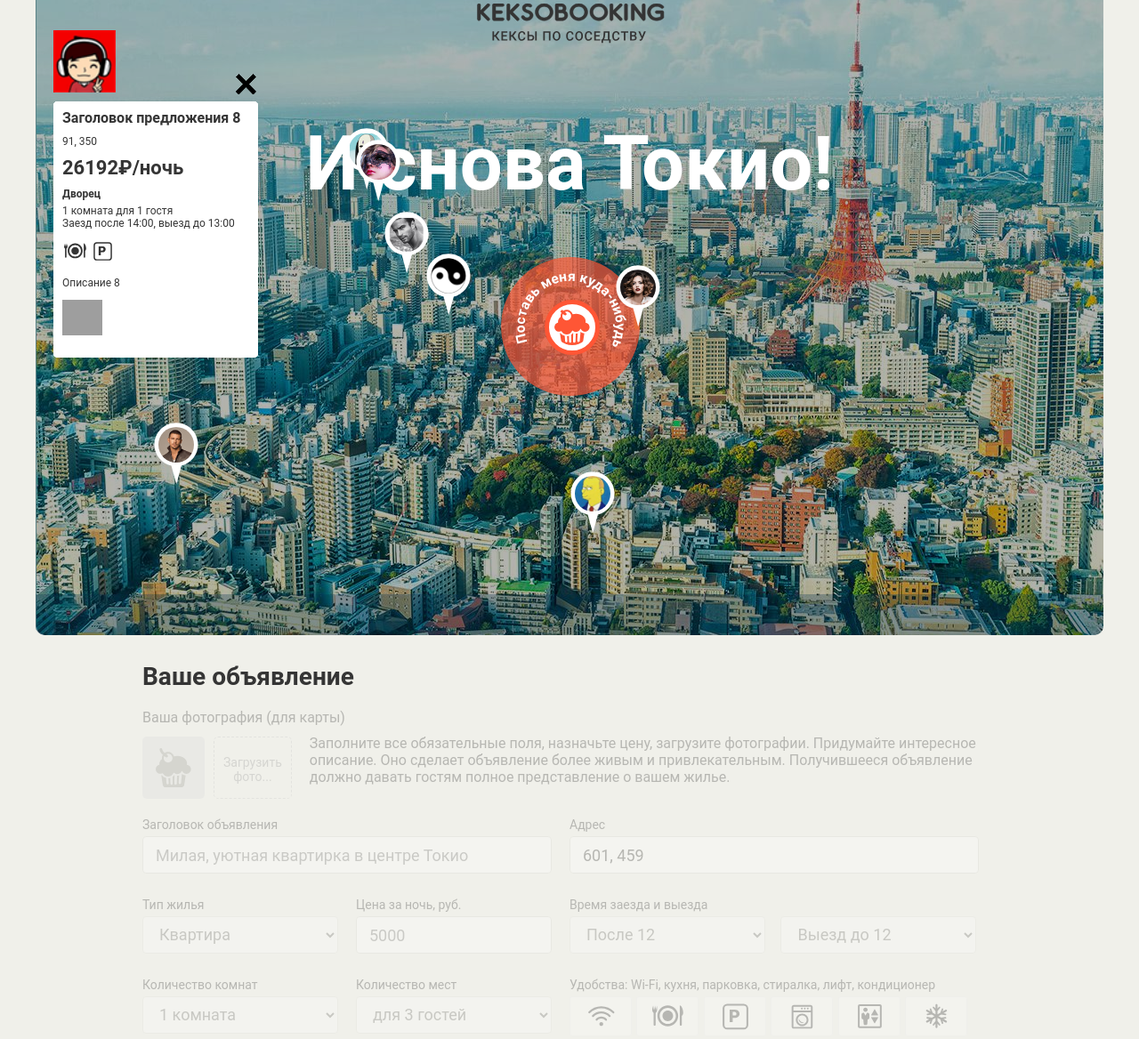
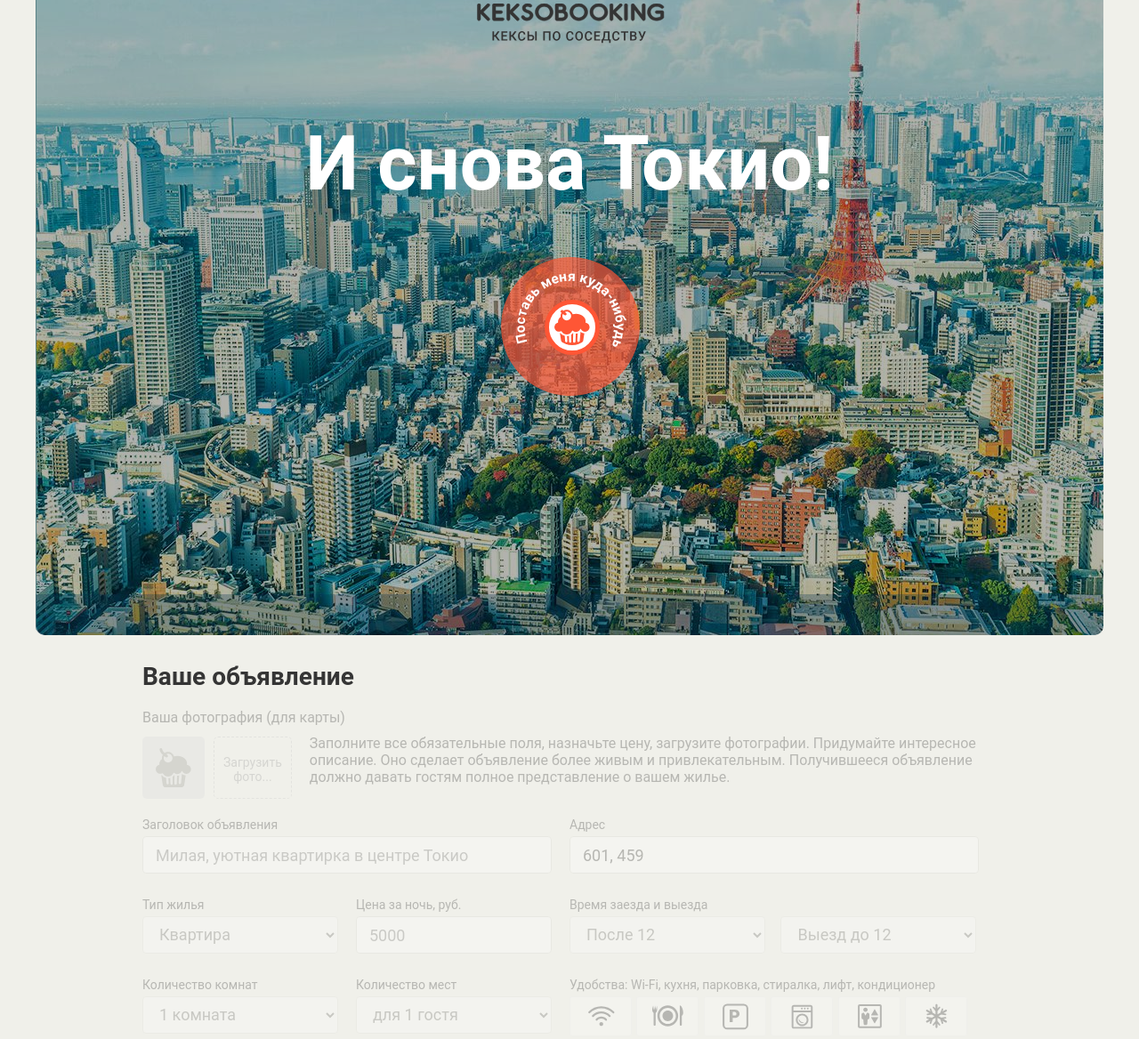
Before and after one commit to potap1986/1335517-keksobooking-20, a website: page index.html in a window 1280 px wide. Shown: the part 36-1204 px from the top of the page at 89% size. Drawn offline with Linux system fonts and the light colour scheme; grey boxes are pictures that could not be loaded; files whose address does not match are found by name.

Commit message:
Личный проект: доверяй, но проверяй (часть 2) ИСПРАВИЛ

```diff
--- a/index.html
+++ b/index.html
@@ -144,9 +144,9 @@
         <fieldset class="ad-form__element">
           <label class="ad-form__label" for="capacity">Количество мест</label>
           <select id="capacity" name="capacity">
-            <option value="3" selected>для 3 гостей</option>
+            <option value="3">для 3 гостей</option>
             <option value="2">для 2 гостей</option>
-            <option value="1">для 1 гостя</option>
+            <option value="1" selected>для 1 гостя</option>
             <option value="0">не для гостей</option>
           </select>
         </fieldset>
--- a/js/main.js
+++ b/js/main.js
@@ -175,24 +175,25 @@ var renderCard = function (count) {
 
 renderFragment(announcementsQantity);
 
-mapPins.appendChild(fragment);
-
 var mapFiltersContainer = document.querySelector('.map__filters-container');
-map.insertBefore(renderCard(announcementsQantity), mapFiltersContainer);
 
 var form = document.querySelector('.ad-form');
-var formInputs = Array.from(form.getElementsByTagName('input'));
-var formSelects = Array.from(form.getElementsByTagName('select'));
-var mapInputs = Array.from(document.querySelector('.map__features').getElementsByTagName('input'));
-var mapSelects = Array.from(document.querySelector('.map__filters').getElementsByTagName('select'));
-var elements = formInputs.concat(formSelects, mapInputs, mapSelects);
+var Inputs = document.querySelectorAll('input');
+var Selects = document.querySelectorAll('select');
 
 var setDisabled = function (elem) {
   elem.forEach(function (item) {
     item.setAttribute('disabled', '');
   });
 };
-setDisabled(elements);
+setDisabled(Inputs);
+setDisabled(Selects);
+
+var cancelDisabled = function (elem) {
+  elem.forEach(function (item) {
+    item.removeAttribute('disabled', true);
+  });
+};
 
 var address = document.querySelector('#address');
 var pin = document.querySelector('.map__pin--main');
@@ -204,9 +205,15 @@ address.value = pinX + ', ' + pinY;
 var activationPage = function () {
   map.classList.remove('map--faded');
   form.classList.remove('ad-form--disabled');
-  elements.forEach(function (item) {
-    item.removeAttribute('disabled', true);
-  });
+  mapPins.appendChild(fragment);
+  map.insertBefore(renderCard(announcementsQantity), mapFiltersContainer);
+  cancelDisabled(Inputs);
+  cancelDisabled(Selects);
+
+  for (var i = 0; i < capacity.options.length; i++) {
+    capacity[i].disabled = !DISABLED_ROOMS[rooms.value].includes(capacity.options[i].value);
+    checkCapacity(capacity[i]);
+  }
 
   var mapFilters = document.querySelector('.map__filters');
   var mapFiltersElements = Array.from(mapFilters.getElementsByTagName('*'));
@@ -251,7 +258,6 @@ rooms.addEventListener('change', function () {
     capacity[i].disabled = !DISABLED_ROOMS[rooms.value].includes(capacity.options[i].value);
     checkCapacity(capacity[i]);
   }
-
 });
 
 capacity.addEventListener('change', function () {
```
